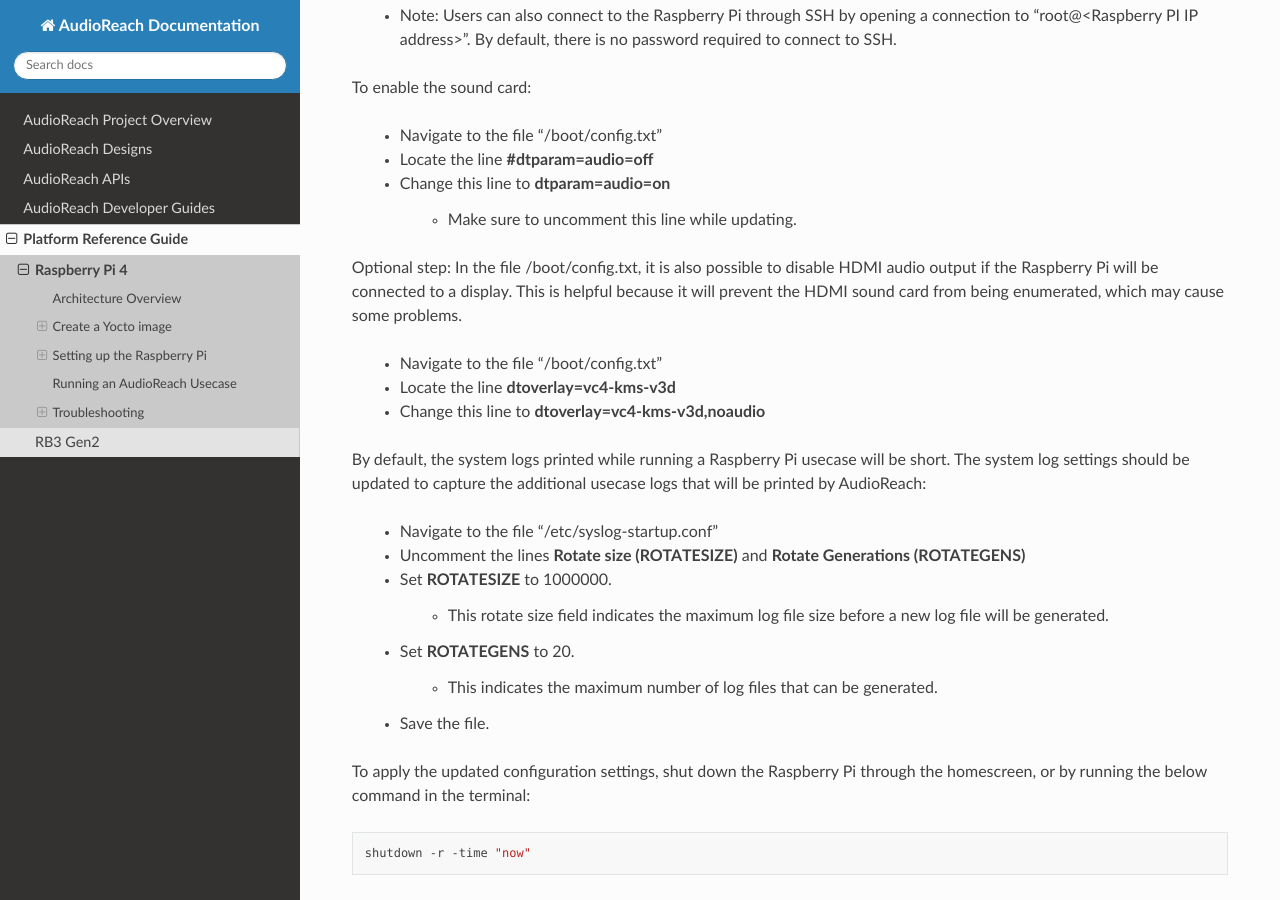
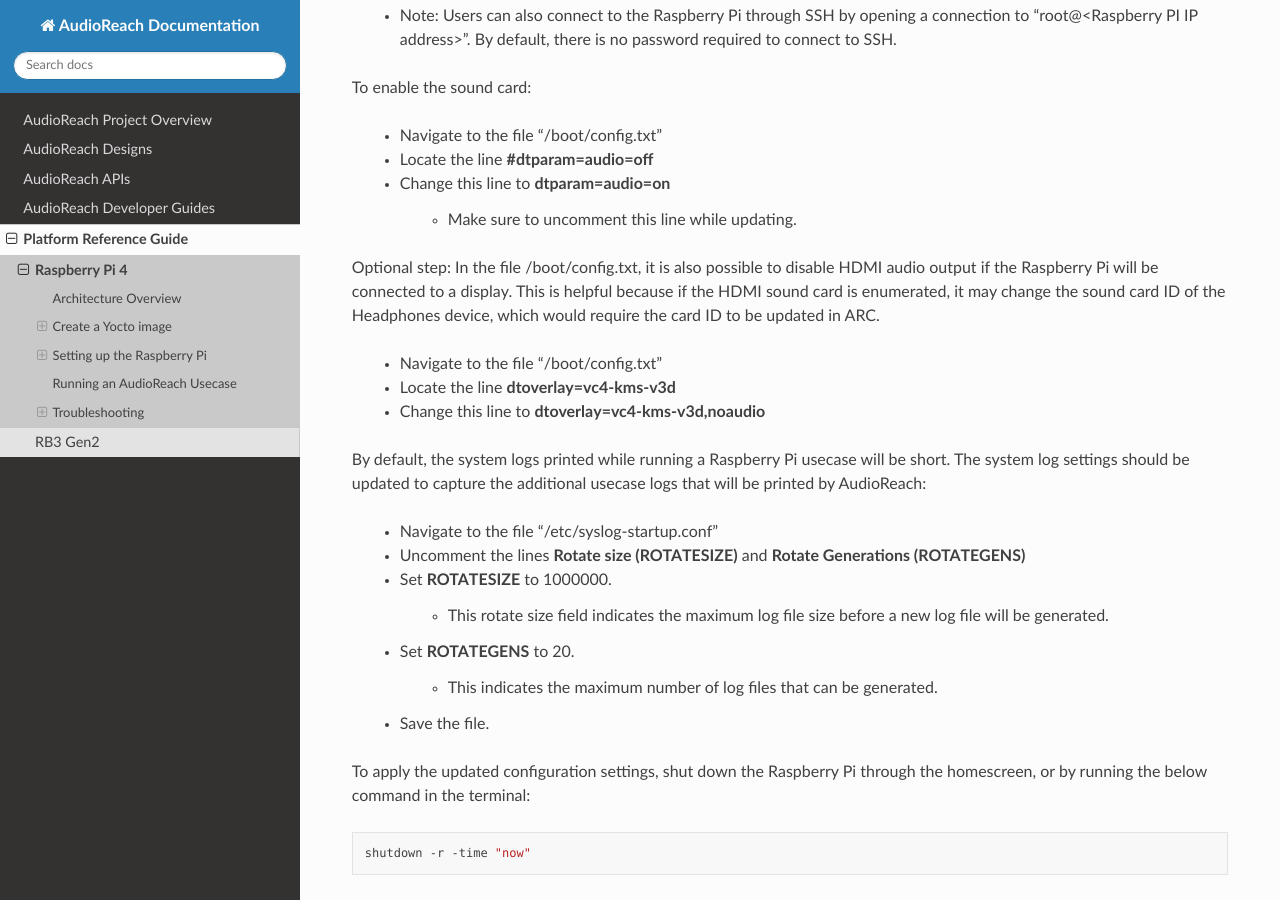
Before and after one commit to quic-aditrath/audioreach-doc, a Sphinx documentation site: the page built from source/platform/raspberry_pi4.rst, in a window 1280 px wide and 900 px high, scrolled down 4455 px. Built offline with Sphinx 7.4.7 and the Read the Docs theme 3.1.0, drawn with Linux system fonts in a browser that asks for light colours.

Commit message:
platform: Add clarification to RPI 4 guide
Add a minor clarification about the HDMI sound card fix
to the RPI 4 guide.

Signed-off-by: Annemarie Porter <annemari@qti.qualcomm.com>

```diff
--- a/source/platform/raspberry_pi4.rst
+++ b/source/platform/raspberry_pi4.rst
@@ -200,8 +200,8 @@
       * Make sure to uncomment this line while updating.
 
 Optional step: In the file /boot/config.txt, it is also possible to disable HDMI audio output if the Raspberry Pi will be
-connected to a display. This is helpful because it will prevent the HDMI sound card from being enumerated, which may cause
-some problems.
+connected to a display. This is helpful because if the HDMI sound card is enumerated, it may change the sound card ID of the
+Headphones device, which would require the card ID to be updated in ARC.
 
 	* Navigate to the file "/boot/config.txt"
 	* Locate the line **dtoverlay=vc4-kms-v3d**
```
